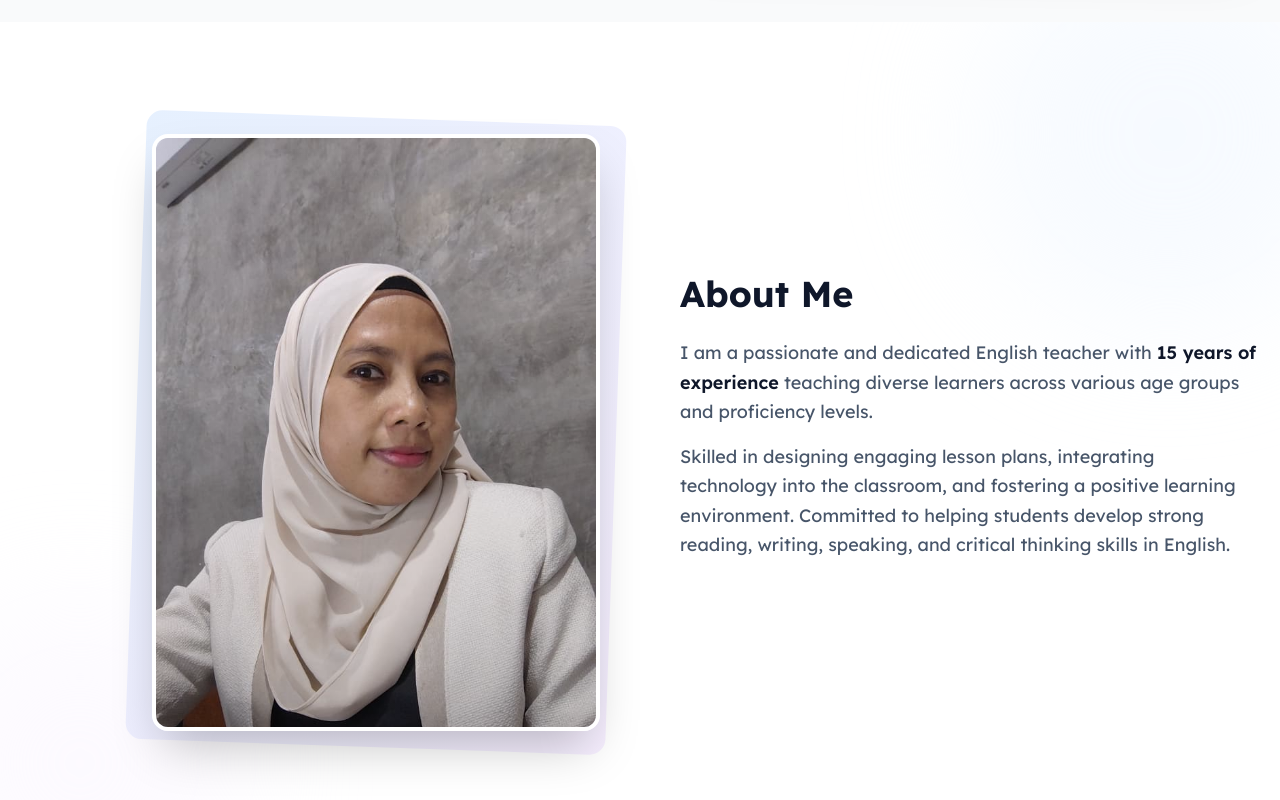
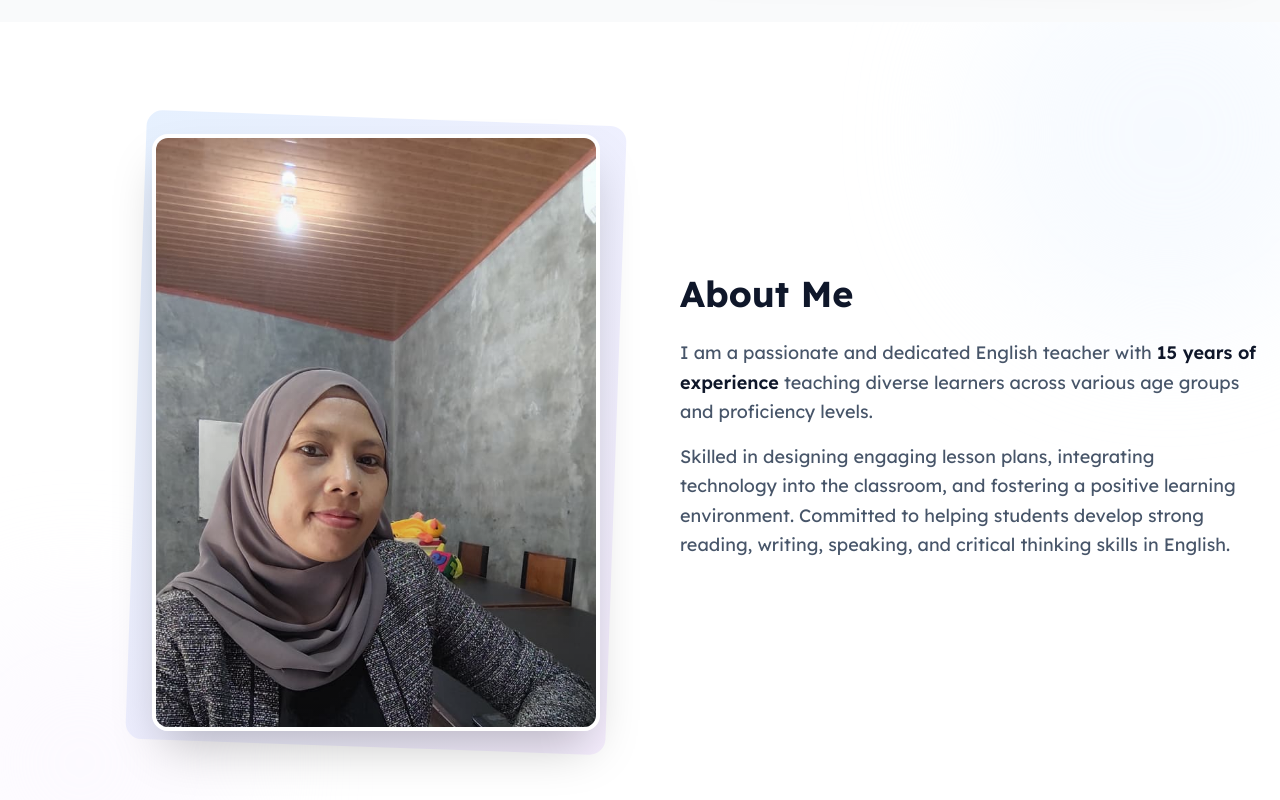
Before and after one commit to ruly13/project-digital-branding, a Next.js app: page /home in a window 1280 px wide. Shown: the part 612-1412 px from the top of the page. Built offline with nearby package versions, Linux system fonts and the light colour scheme.

Commit message:
Update About Me image to new photo

```diff
--- a/src/components/home/komponen/AboutSection.tsx
+++ b/src/components/home/komponen/AboutSection.tsx
@@ -4,9 +4,7 @@ import { useState, useEffect } from 'react';
 import Image from 'next/image';
 
 const images = [
-    "/img/foto utama 4/slider1.jpg",
-    "/img/foto utama 4/slider2.jpeg",
-    "/img/foto utama 4/slider3.jpeg"
+    "/img/aboutme.jpeg"
 ];
 
 export default function AboutSection() {
```
